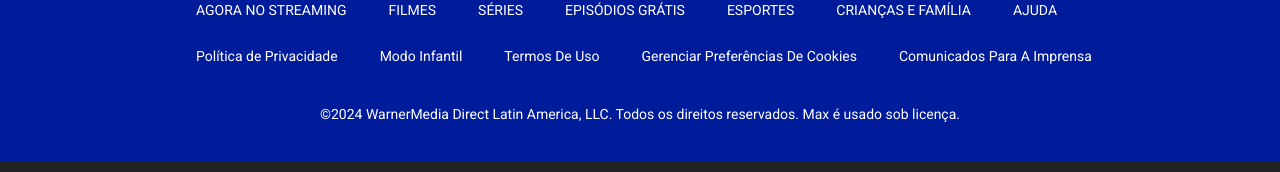
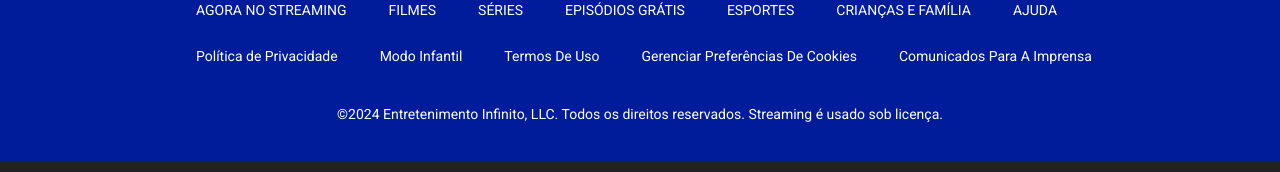
Before and after one commit to cardrocha/streaming, a React (Vite) app: page / in a window 1280 px wide. Shown: the part 6018-6190 px from the top of the page. Built offline with nearby package versions, Linux system fonts and the light colour scheme.

Commit message:
refactor: adjusting resposive desing

```diff
--- a/src/components/Footer/index.tsx
+++ b/src/components/Footer/index.tsx
@@ -22,8 +22,8 @@
         <a href="#">Comunicados Para A Imprensa</a>
       </S.Container>
       <S.TextFooter>
-        ©2024 WarnerMedia Direct Latin America, LLC. Todos os direitos
-        reservados. Max é usado sob licença.
+        ©2024 Entretenimento Infinito, LLC. Todos os direitos reservados.
+        Streaming é usado sob licença.
       </S.TextFooter>
       <S.ContainerSocial>
         <a href="#">
--- a/src/components/Footer/styles.ts
+++ b/src/components/Footer/styles.ts
@@ -1,5 +1,5 @@
 import styled from 'styled-components'
-import { colors } from '../../../styles'
+import { breakpoints, colors } from '../../../styles'
 
 export const Container = styled.div`
   display: flex;
@@ -21,6 +21,17 @@
       background-color: ${colors.gray};
     }
   }
+
+  @media (max-width: ${breakpoints.tablet}) {
+    justify-content: center;
+    width: 700px;
+    padding-left: 0;
+  }
+
+  @media (max-width: ${breakpoints.mobile}) {
+    width: 350px;
+    padding-left: 0;
+  }
 `
 
 export const TextFooter = styled.p`
--- a/src/components/Successes/styles.ts
+++ b/src/components/Successes/styles.ts
@@ -26,6 +26,11 @@
     width: 100%;
     border-radius: 20px;
     padding: 40px;
+
+    @media (max-width: ${breakpoints.mobile}) {
+      max-width: 600px;
+      padding: 4px;
+    }
   }
 
   div {
```
